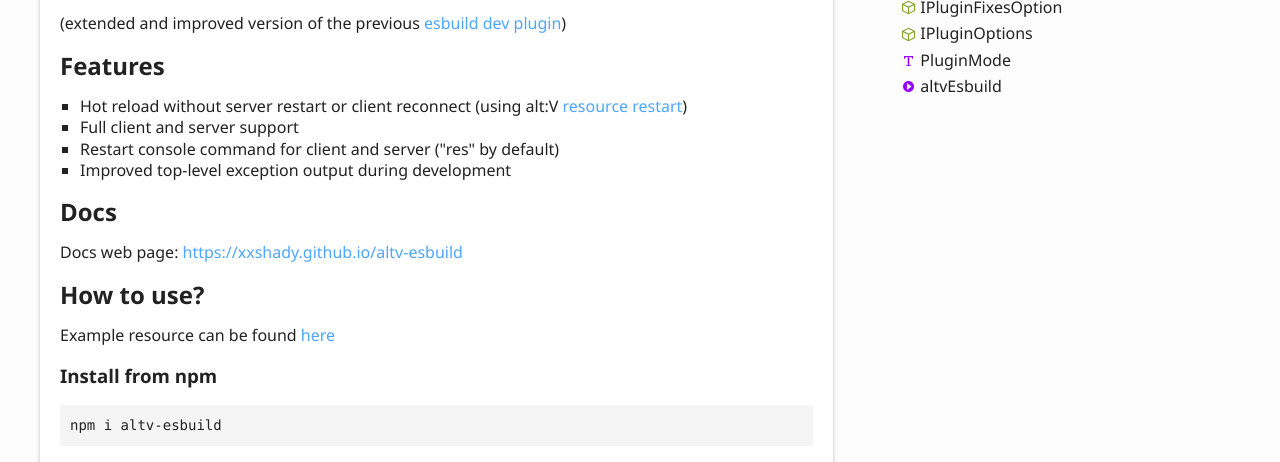
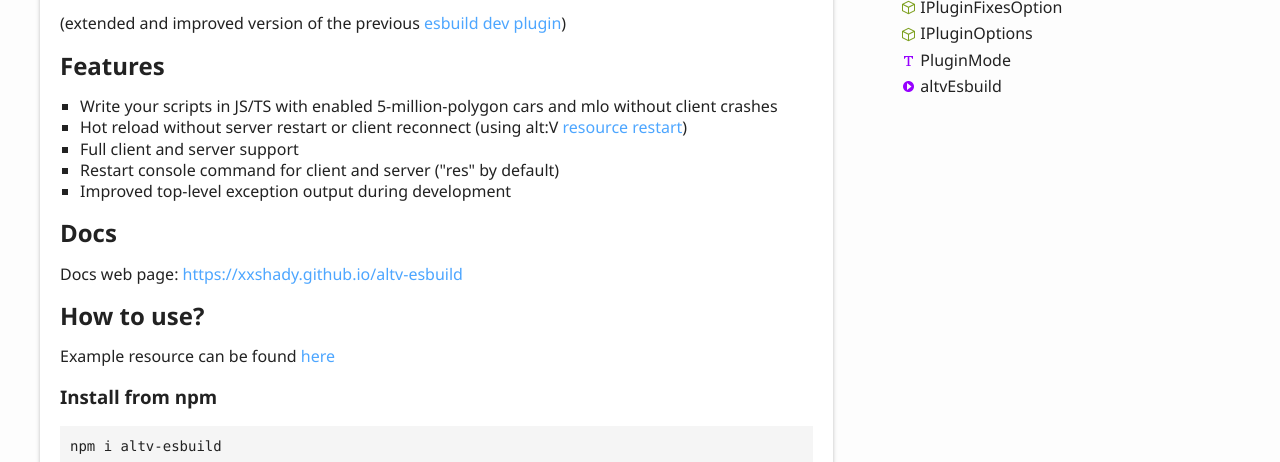
Before and after one commit to xxshady/altv-esbuild, a website: page docs/index.html in a window 1280 px wide. Shown: the part 281-743 px from the top of the page. Drawn offline with Linux system fonts and the light colour scheme.

Commit message:
update docs

```diff
--- a/docs/index.html
+++ b/docs/index.html
@@ -67,6 +67,7 @@
 					<h2>Features</h2>
 				</a>
 				<ul>
+					<li>Write your scripts in JS/TS with enabled 5-million-polygon cars and mlo without client crashes</li>
 					<li>Hot reload without server restart or client reconnect (using alt:V <a href="https://docs.altv.mp/articles/commandlineargs.html#server-commands">resource restart</a>)</li>
 					<li>Full client and server support</li>
 					<li>Restart console command for client and server (&quot;res&quot; by default)</li>
```
